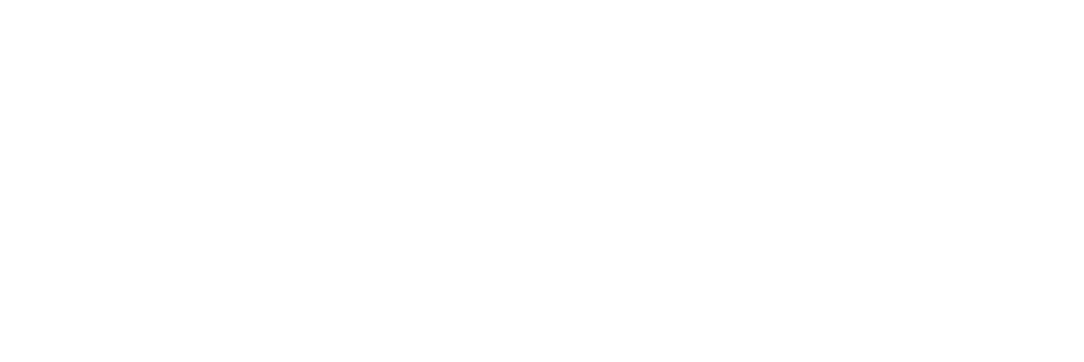
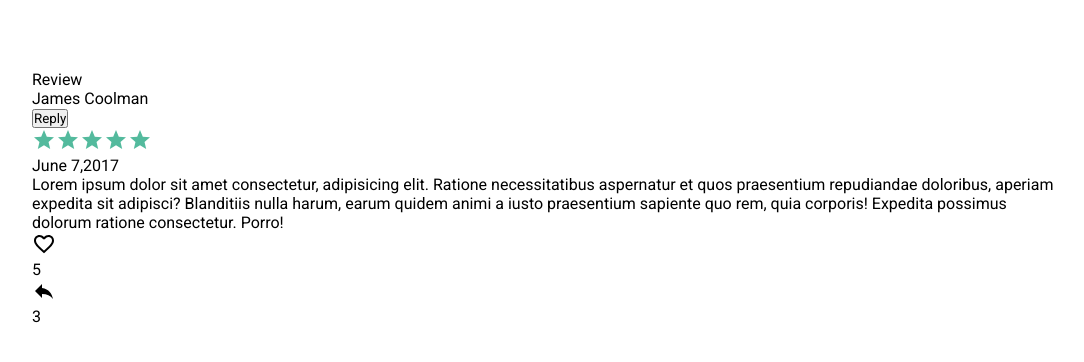
Before and after one commit to kandelkapil/custom_homni, a React (Create React App) app: page / in a window 1280 px wide. Shown: the part 2509-2871 px from the top of the page, without its empty margins (96-1180 px from the left). Before the commit the page ends 2519 px from the top, so only its background shows below. Built offline with nearby package versions, Linux system fonts and the light colour scheme.

Commit message:
icons div added

```diff
--- a/src/App.js
+++ b/src/App.js
@@ -3,6 +3,7 @@ import NavBar from "./components/header/NavBar";
 import Pricing from "./components/Pricing/Pricing";
 import ProductDetails from "./components/ProductDetails/ProductDetails";
 import Relatedrecepie from "./components/Related_Recepie/Related-recepie";
+import Review from "./components/Reviews/Review";
 const App = () => {
   return (
     <>
@@ -10,6 +11,7 @@ const App = () => {
       <ProductDetails />
       <Pricing />
       <Relatedrecepie />
+      <Review />
     </>
   );
 };
--- a/src/components/Reviews/Review.js
+++ b/src/components/Reviews/Review.js
@@ -19,11 +19,11 @@ const Review = () => {
               <button className="reply">Reply</button>
             </div>
             <div className="ratings">
-              <StarIcon />
-              <StarIcon />
-              <StarIcon />
-              <StarIcon />
-              <StarIcon />
+              <StarIcon sx={{ color: "#53ba9d" }} />
+              <StarIcon sx={{ color: "#53ba9d" }} />
+              <StarIcon sx={{ color: "#53ba9d" }} />
+              <StarIcon sx={{ color: "#53ba9d" }} />
+              <StarIcon sx={{ color: "#53ba9d" }} />
             </div>
             <div className="date">June 7,2017</div>
 
@@ -38,12 +38,18 @@ const Review = () => {
               </p>
             </div>
             <div className="reaction-icons">
+              <div className="love-div">
                 <span className="love">
                   <FavoriteBorderIcon />
                 </span>
+                <p className="love-detail">5</p>
+              </div>
+              <div className="reply-div">
                 <span className="reply">
                   <ReplyIcon />
                 </span>
+                <p className="reply-detail">3</p>
+              </div>
             </div>
           </div>
         </div>
```
Lines whose indentation alone changed are shown as unchanged.
